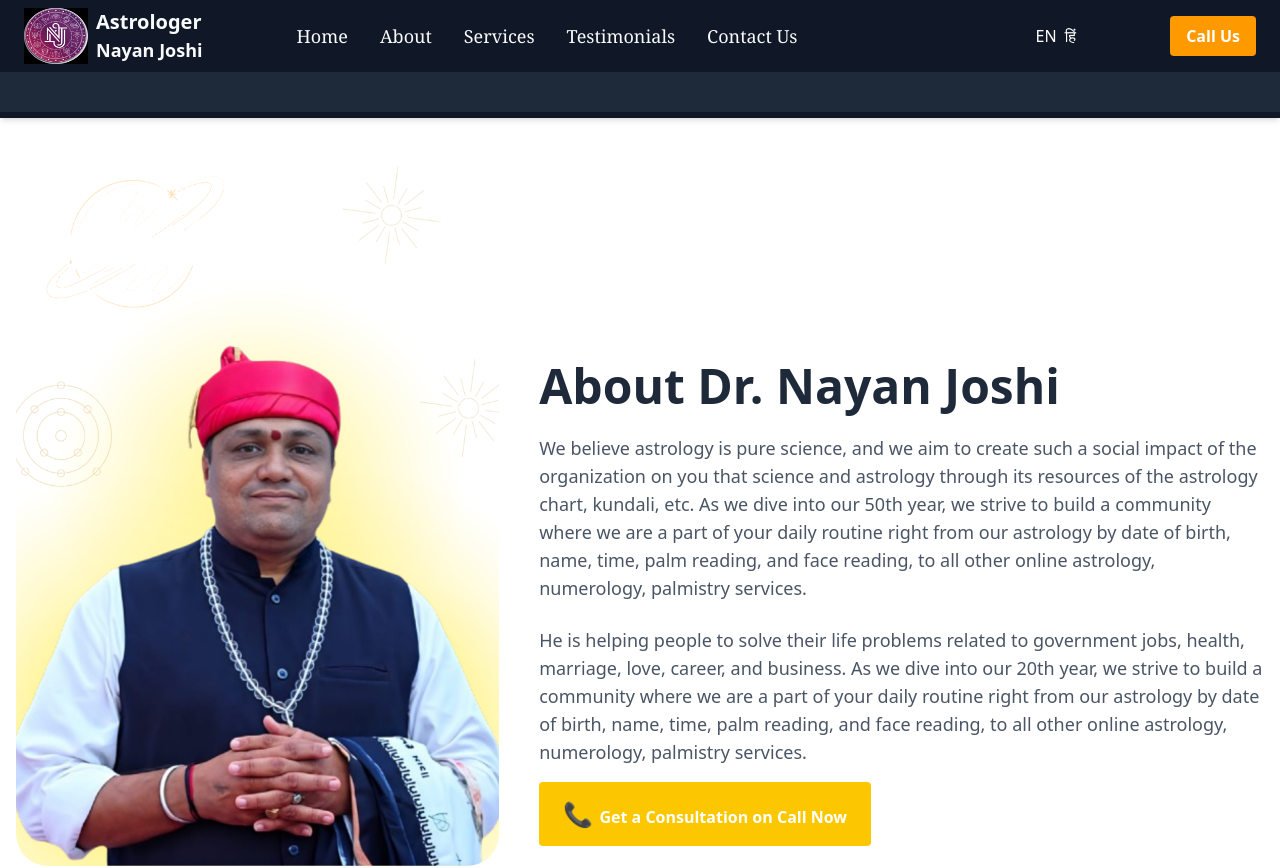
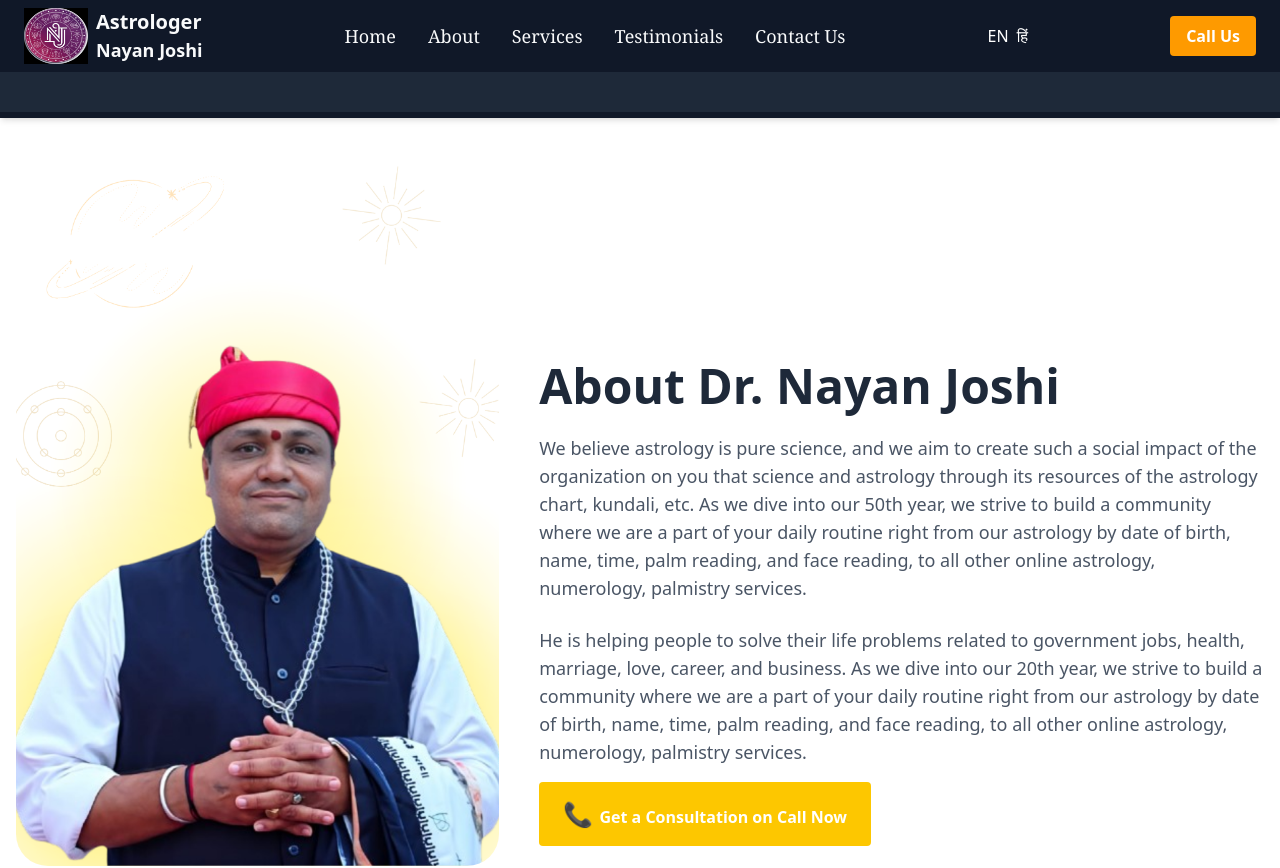
Before and after one commit to Parth4git/Shree-Radhe-Astro, a React (Vite) app: page /about in a window 1280 px wide. Shown: the top 868 px of the page. Built offline with nearby package versions, Linux system fonts and the light colour scheme.

Commit message:
minor changes

```diff
--- a/src/Components/Header.jsx
+++ b/src/Components/Header.jsx
@@ -34,7 +34,7 @@ const Header = () => {
         </div>
 
         {/* Desktop Nav */}
-        <nav className="hidden md:flex space-x-8 pr-36 text-gray-50 font-serif text-lg">
+        <nav className="hidden md:flex space-x-8  text-gray-50 font-serif text-lg">
           {navLinks.map((link) => (
             <Link
               key={link.name}
@@ -75,7 +75,7 @@ const Header = () => {
       >
         <p>
           {t("header.marquee")}
-          <span className="text-amber-400 font-bold">
+          <span className="text-amber-200 font-bold">
             {t("header.marqueeHighlight")}
           </span>
         </p>
```
